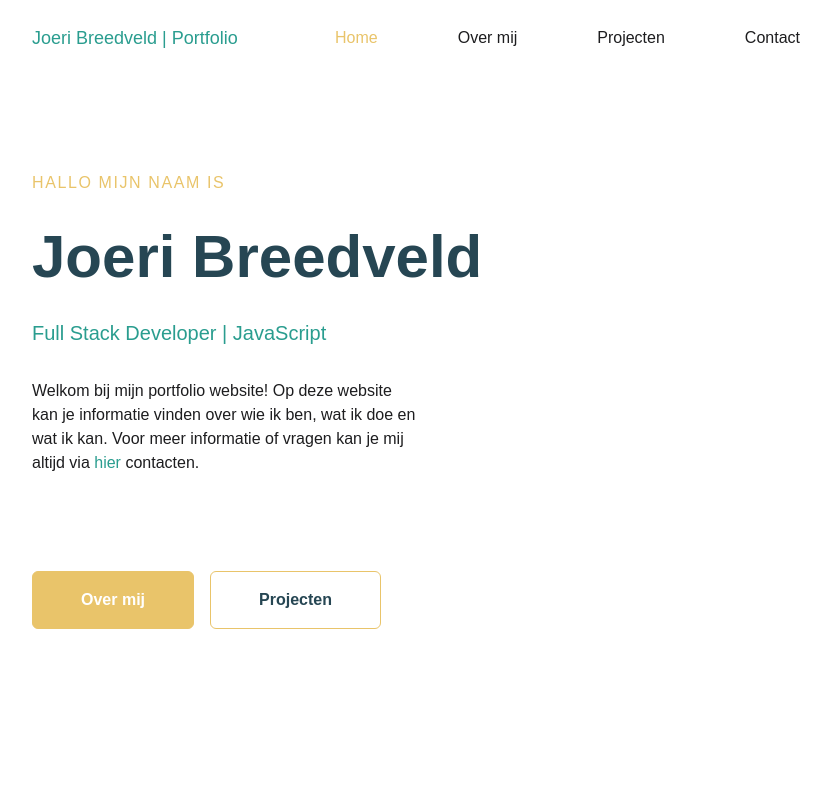
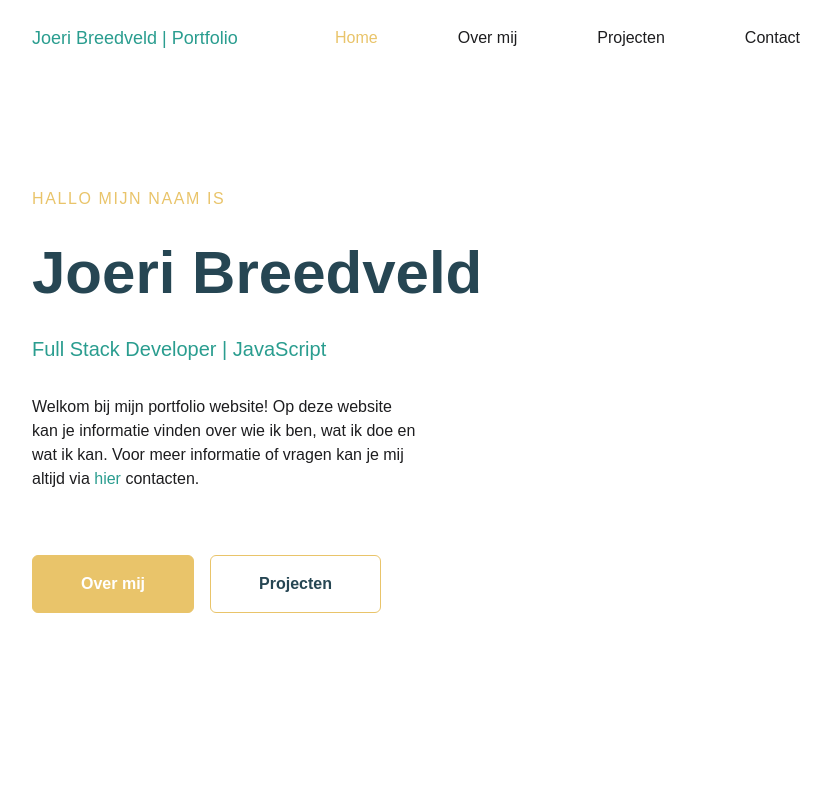
Before and after one commit to joeribreedveld/portfolio-website-v4, a Next.js app: page / in a window 1280 px wide. Shown: the top 800 px of the page, without its empty margins (224-1055 px from the left). Built offline with nearby package versions, Linux system fonts and the light colour scheme.

Commit message:
feat(homepage): change padding for the buttons

```diff
--- a/pages/index.tsx
+++ b/pages/index.tsx
@@ -15,7 +15,7 @@ const Home: NextPage = () => {
 				<h3 className='pb-8 font-mont tracking-widest text-tertiary'>HALLO MIJN NAAM IS</h3>
 				<h1 className='text-4xl text-primary md:text-6xl pb-8 font-bold'>Joeri Breedveld</h1>
 				<h3 className='text-lg md:text-xl pb-8 text-secondary'>Full Stack Developer | JavaScript</h3>
-				<p className='pb-16 lg:pb-24 w-3/4 md:w-1/2'>
+				<p className='pb-16 lg:pb-16 w-3/4 md:w-1/2'>
 					Welkom bij mijn portfolio website! Op deze website kan je informatie vinden over wie ik ben, wat ik doe en wat ik kan. Voor meer informatie of vragen kan je mij altijd via{" "}
 					<span className='text-secondary'>
 						<Link href='/contact'>
```
